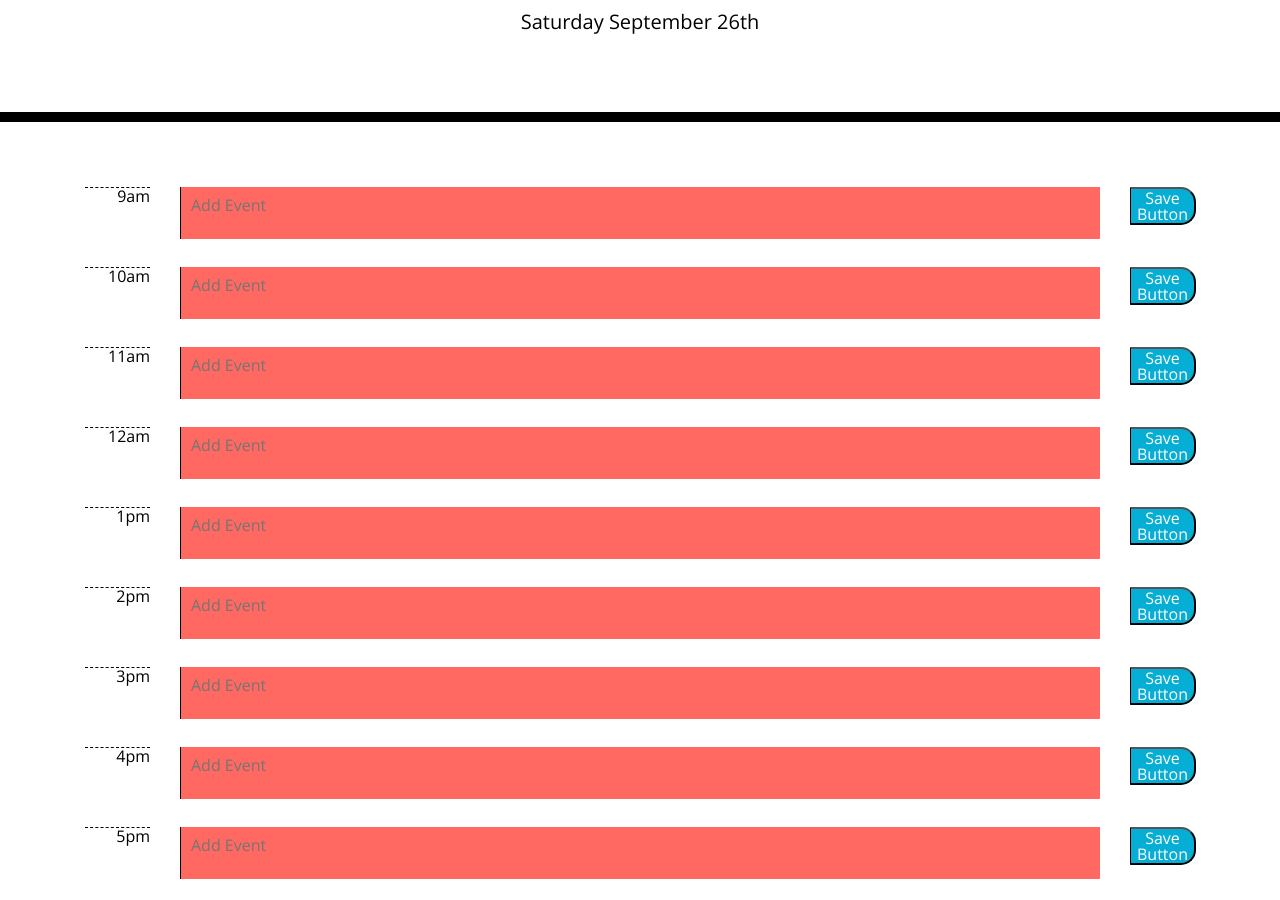
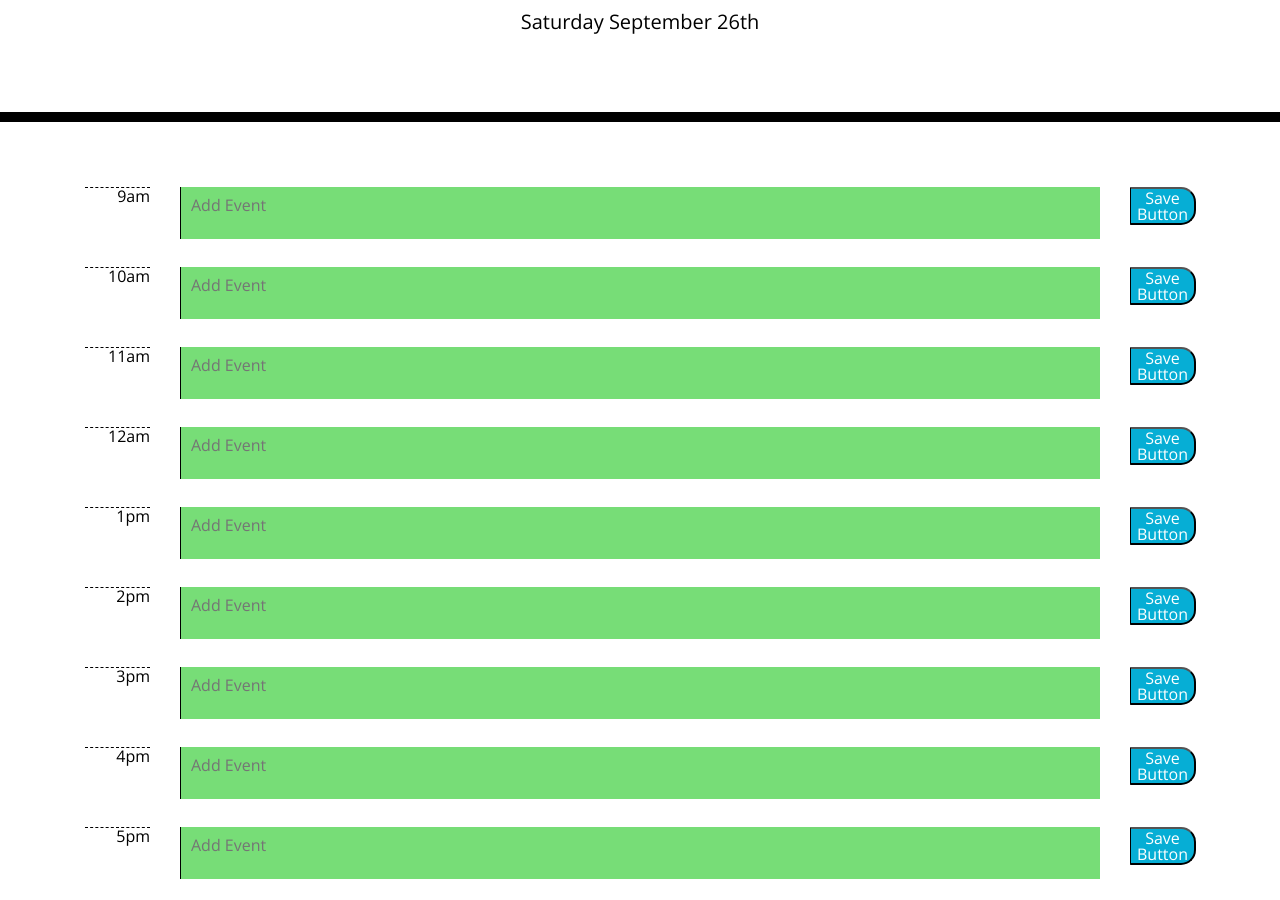
Before and after one commit to grahamelphick/week5-homework, a plain HTML site: page index.html in a window 1280 px wide. Shown: the part 182-1082 px from the top of the page. Drawn offline with nearby package versions, Linux system fonts and the light colour scheme.

Commit message:
colour coordination working

```diff
--- a/index.html
+++ b/index.html
@@ -22,10 +22,10 @@
   <div class="container time-block">
     <div class="row">
       <div class="col-1">
-        <p class="hour" data-number="9">9am</p>
+        <p class="hour">9am</p>
       </div>
       <div class="col-10">
-        <textarea class="description" id="nineamtext" placeholder="Add Event"></textarea>
+        <textarea class="description" id="nineamtext" placeholder="Add Event" data-number="9"></textarea>
         <!-- add placeholder -->
       </div>
       <div class="col-1">
@@ -34,10 +34,10 @@
     </div>
     <div class="row">
       <div class="col-1">
-        <p class="hour" data-number="10">10am</p>
+        <p class="hour">10am</p>
       </div>
       <div class="col-10">
-        <textarea class="description" placeholder="Add Event"></textarea>
+        <textarea class="description" placeholder="Add Event" data-number="10"></textarea>
       </div>
       <div class="col-1">
         <button class="saveBtn">Save Button</button>
@@ -45,10 +45,10 @@
     </div>
     <div class="row">
       <div class="col-1">
-        <p class="hour" data-number="11">11am</p>
+        <p class="hour">11am</p>
       </div>
       <div class="col-10">
-        <textarea class="description" placeholder="Add Event"></textarea>
+        <textarea class="description" placeholder="Add Event" data-number="11"></textarea>
       </div>
       <div class="col-1">
         <button class="saveBtn">Save Button</button>
@@ -56,10 +56,10 @@
     </div>
     <div class="row">
       <div class="col-1">
-        <p class="hour" data-number="12">12am</p>
+        <p class="hour">12am</p>
       </div>
       <div class="col-10">
-        <textarea class="description" placeholder="Add Event"></textarea>
+        <textarea class="description" placeholder="Add Event" data-number="12"></textarea>
       </div>
       <div class="col-1">
         <button class="saveBtn">Save Button</button>
@@ -67,10 +67,10 @@
     </div>
     <div class="row">
       <div class="col-1">
-        <p class="hour" data-number="13">1pm</p>
+        <p class="hour">1pm</p>
       </div>
       <div class="col-10">
-        <textarea class="description" placeholder="Add Event"></textarea>
+        <textarea class="description" placeholder="Add Event" data-number="13"></textarea>
       </div>
       <div class="col-1">
         <button class="saveBtn">Save Button</button>
@@ -78,10 +78,10 @@
     </div>
     <div class="row">
       <div class="col-1">
-        <p class="hour" data-number="14">2pm</p>
+        <p class="hour">2pm</p>
       </div>
       <div class="col-10">
-        <textarea class="description" placeholder="Add Event"></textarea>
+        <textarea class="description" placeholder="Add Event" data-number="14"></textarea>
       </div>
       <div class="col-1">
         <button class="saveBtn">Save Button</button>
@@ -89,10 +89,10 @@
     </div>
     <div class="row">
       <div class="col-1">
-        <p class="hour" data-number="15">3pm</p>
+        <p class="hour">3pm</p>
       </div>
       <div class="col-10">
-        <textarea class="description" placeholder="Add Event"></textarea>
+        <textarea class="description" placeholder="Add Event" data-number="15"></textarea>
       </div>
       <div class="col-1">
         <button class="saveBtn">Save Button</button>
@@ -100,10 +100,10 @@
     </div>
     <div class="row">
       <div class="col-1">
-        <p class="hour" data-number="16">4pm</p>
+        <p class="hour">4pm</p>
       </div>
       <div class="col-10">
-        <textarea class="description" placeholder="Add Event"></textarea>
+        <textarea class="description" placeholder="Add Event" data-number="16"></textarea>
       </div>
       <div class="col-1">
         <button class="saveBtn">Save Button</button>
@@ -111,10 +111,10 @@
     </div>
     <div class="row">
       <div class="col-1">
-        <p class="hour" data-number="17">5pm</p>
+        <p class="hour">5pm</p>
       </div>
       <div class="col-10">
-        <textarea class="description" placeholder="Add Event"></textarea>
+        <textarea class="description" placeholder="Add Event" data-number="17"></textarea>
       </div>
       <div class="col-1">
         <button class="saveBtn">Save Button</button>
--- a/script.js
+++ b/script.js
@@ -1,15 +1,14 @@
 $(document).ready(function () {
 
 
-    colorCode()
 
 
     var currentDate = moment().format('dddd MMMM Do');
-    console.log(currentDate)
+    // console.log(currentDate)
     $("#currentDay").text(currentDate)
 
-    var currentHour = parseInt(moment().format("H"));
-    console.log(currentHour)
+    // var currentHour = parseInt(moment().format("H"));
+    // console.log(currentHour)
 
     // var calendarHour = parseInt($(".hour").data("number"))
     // console.log(calendarHour)
@@ -20,25 +19,32 @@ $(document).ready(function () {
 
     // }
 
-    var calendarHour = $(".hour").each(function (index, element) {
-        console.log($(this).data("number"))
+    var calendarHour = $(".description").each(function (index, element) {
+        // console.log(element)
+        colorCode($(element));
+        // console.log($(this).data("number"))
+
     });
 
     // var allHoursString = JSON.stringify(allHours)
 
 
-    function colorCode() {
+    function colorCode($element) {
+        var calendarHour = parseInt($element.data("number"));
+        var currentHour = parseInt(moment().format("H"));
+        console.log(currentHour);
+        console.log(calendarHour);
         if (currentHour === calendarHour) {
-            $(".description").addClass("present");
+            $element.addClass("present");
             console.log("present");
         }
         else if (currentHour > calendarHour) {
-            $(".description").addClass("past");
-            console.log("past");
+            $element.addClass("past");
+            // console.log("past");
         }
-        else if (currentHour < calendarHour) {
-            $(".description").addClass("future");
-            console.log("future");
+        else {
+            $element.addClass("future");
+            // console.log("future");
         };
     }
 
@@ -49,7 +55,7 @@ $(document).ready(function () {
     //     console.log(inputEvent);
     // });
 
-    var savedEvent = $("#nineamtext").text
+    var savedEvent = $("#nineamtext").val()
     var savedEventString = JSON.stringify(savedEvent);
 
     $("#nineambtn").click(function () {
@@ -58,7 +64,7 @@ $(document).ready(function () {
     });
     var retrievedEvent = localStorage.getItem("savedEvent")
     retrievedEvent = JSON.parse(retrievedEvent);
-    $("#nineamtext").text = retrievedEvent;
+    $("#nineamtext").val(retrievedEvent);
     console.log(retrievedEvent);
 
 
```
